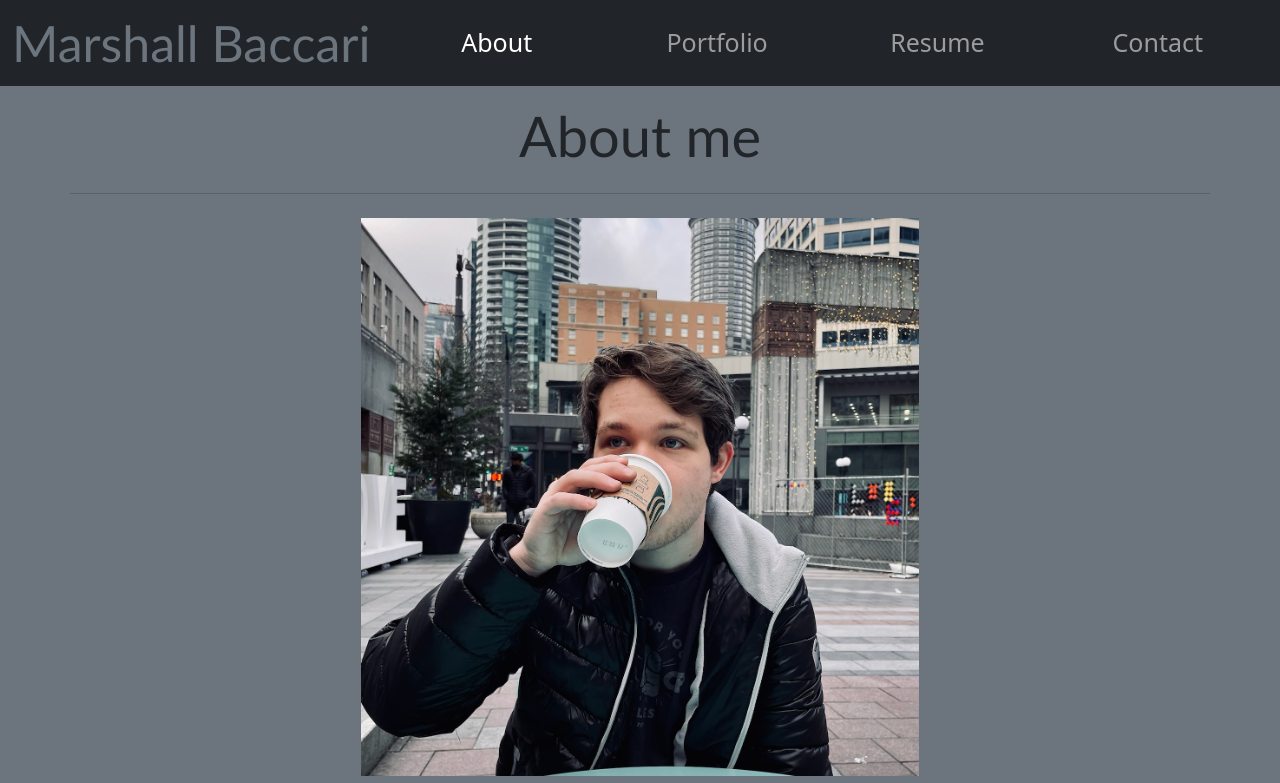
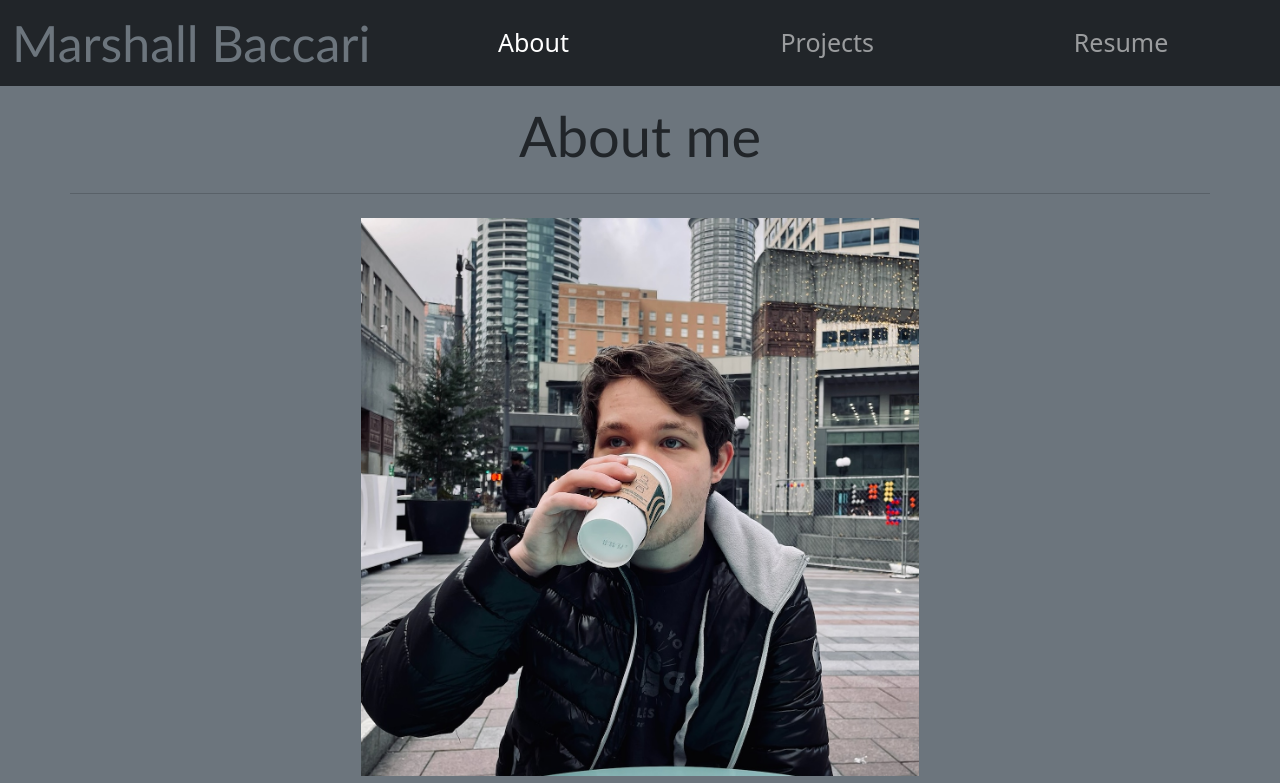
Before and after one commit to mbaccari/react-portfolio, a React (Create React App) app: page / in a window 1280 px wide. Shown: the top 783 px of the page. Built offline with nearby package versions, Linux system fonts and the light colour scheme.

Commit message:
Changed portfolio tab to projects and removed contact me for now

```diff
--- a/src/components/NavTabs.js
+++ b/src/components/NavTabs.js
@@ -24,14 +24,14 @@ function NavTabs({ currentPage, handlePageChange }) {
                     </a>
                 </li>
 
-                {/* Portfolio */}
+                {/* Projects */}
                 <li className="nav-item col-md-3 col-xs-3">
                     <a
-                        href="#Portfolio"
-                        onClick={() => handlePageChange('Portfolio')}
-                        className={currentPage === 'Portfolio' ? 'nav-link active' : 'nav-link'}
+                        href="#Projects"
+                        onClick={() => handlePageChange('Projects')}
+                        className={currentPage === 'Projects' ? 'nav-link active' : 'nav-link'}
                     >
-                        Portfolio
+                        Projects
                     </a>
                 </li>
 
@@ -42,16 +42,7 @@ function NavTabs({ currentPage, handlePageChange }) {
                     </a>
                 </li>
 
-                {/* Contact */}
-                <li className="nav-item col-md-3 col-xs-3">
-                    <a
-                        href="#Contact"
-                        onClick={() => handlePageChange('Contact')}
-                        className={currentPage === 'Contact' ? 'nav-link active' : 'nav-link'}
-                    >
-                        Contact
-                    </a>
-                </li>
+
             </ul>
 
         </header>
--- a/src/components/PortfolioContainer.js
+++ b/src/components/PortfolioContainer.js
@@ -12,7 +12,7 @@ export default function PortfolioContainer() {
     if (currentPage === 'About') {
       return <MainBio />;
     }
-    if (currentPage === 'Portfolio') {
+    if (currentPage === 'Projects') {
         return <Portfolio />;
       }
     else  {
```
